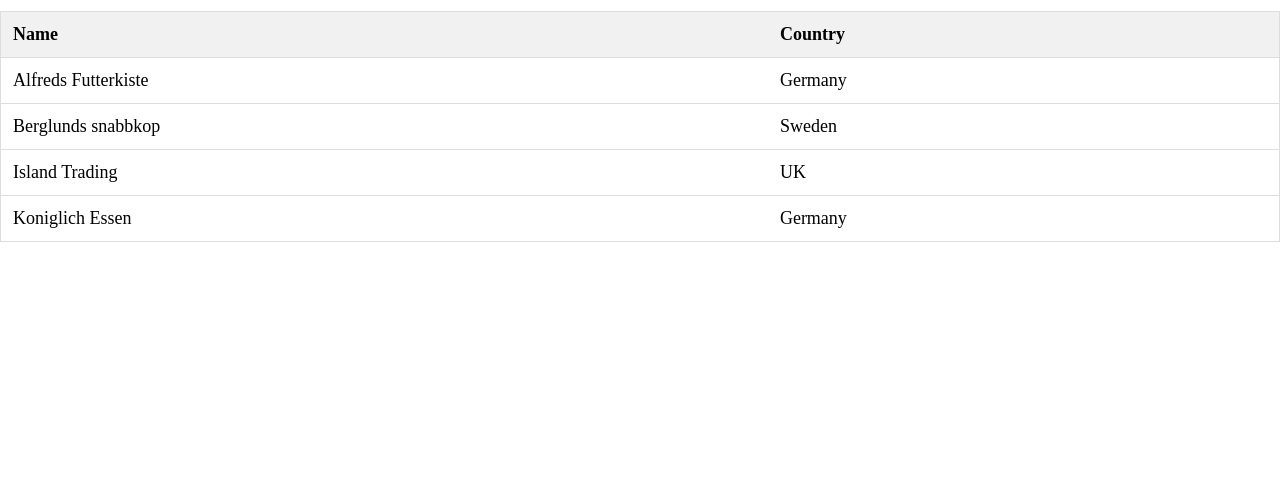
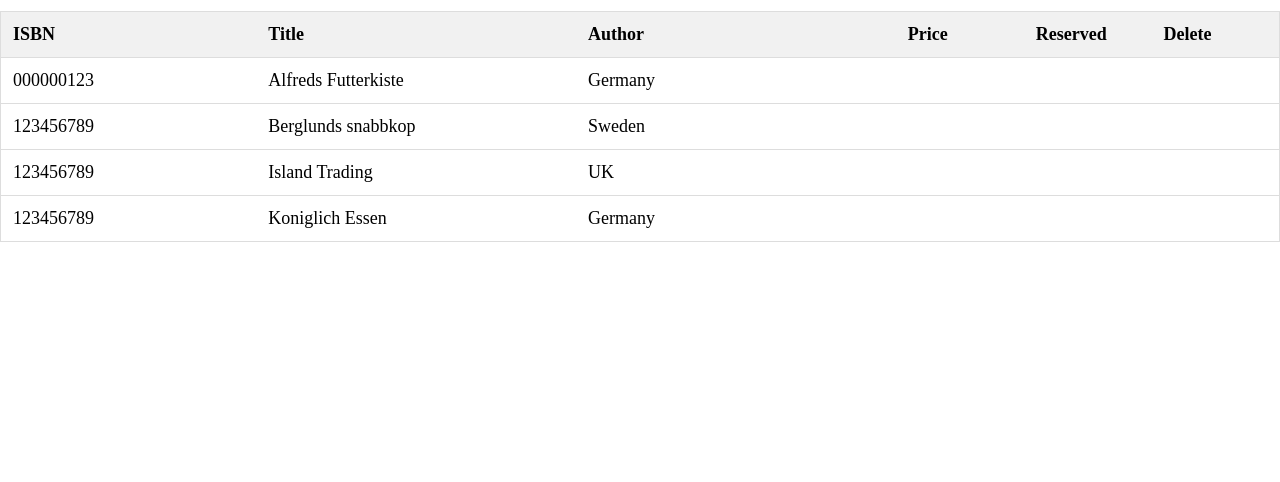
Before and after one commit to valio953/englishbooks, a PHP site: page /adminpage.php in a window 1280 px wide; the page is wider, and only the part inside the window is pictured. Shown: the part 114-596 px from the top of that part. Run offline with PHP 8.4, Linux system fonts and the light colour scheme.

Commit message:
Fixed table columns

```diff
--- a/adminpage.php
+++ b/adminpage.php
@@ -63,28 +63,36 @@
 		</section>
 
 		<section id="search-bar-admin">
-			<input type="text" id="myInput" onkeyup="myFunction()" placeholder="Search for names..">
+			<input type="text" id="myInput" onkeyup="myFunction()" placeholder="Search books by ISBN..">
 		</section>
 
 		<section id="books-table">
 			<table id="myTable">
 			  <tr class="header">
-			    <th style="width:60%;">Name</th>
-			    <th style="width:40%;">Country</th>
+					<th style="width:20%;">ISBN</th>
+					<th style="width:25%;">Title</th>
+					<th style="width:25%;">Author</th>
+					<th style="width:10%;">Price</th>
+			    <th style="width:10%;">Reserved</th>
+			    <th style="width:10%;">Delete</th>
 			  </tr>
 			  <tr>
+					<td>000000123</td>
 			    <td>Alfreds Futterkiste</td>
 			    <td>Germany</td>
 			  </tr>
 			  <tr>
+					<td>123456789</td>
 			    <td>Berglunds snabbkop</td>
 			    <td>Sweden</td>
 			  </tr>
 			  <tr>
+					<td>123456789</td>
 			    <td>Island Trading</td>
 			    <td>UK</td>
 			  </tr>
 			  <tr>
+					<td>123456789</td>
 			    <td>Koniglich Essen</td>
 			    <td>Germany</td>
 			  </tr>
```
